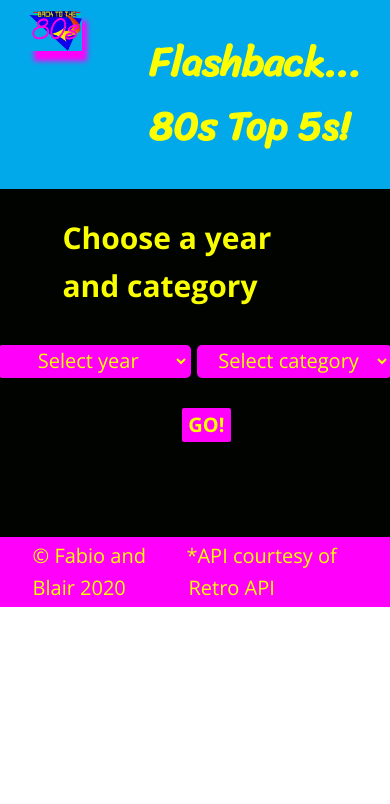
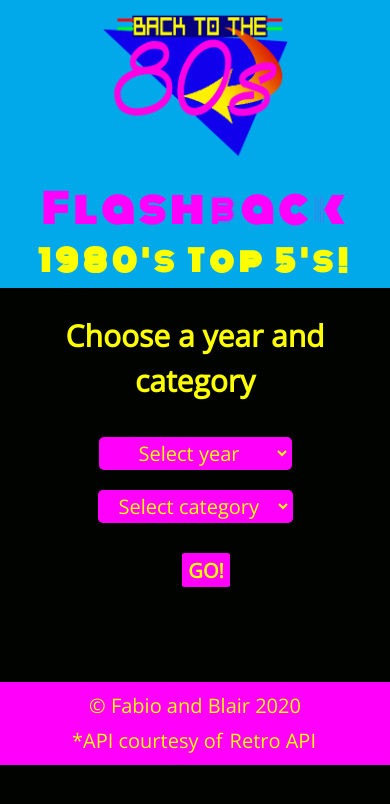
Before and after one commit to FabioandBlair/fabioAndBlairProject4, a plain HTML site: page index.html in a window 390 px wide. Drawn offline with nearby package versions, Linux system fonts and the light colour scheme.

Commit message:
Big Update Fabio

```diff
--- a/index.html
+++ b/index.html
@@ -3,9 +3,14 @@
 <head>
     <meta charset="UTF-8">
     <meta name="viewport" content="width=device-width, initial-scale=1.0">
+
     <link rel="icon" type="image/png" sizes="48x48" href="./assets/80sFavicon.jpg">
+
     <link rel="stylesheet" href="./styles/style.css">
-    <link href="https://fonts.googleapis.com/css?family=Open+Sans:400,400i,700|Sriracha&display=swap" rel="stylesheet">
+
+    <link href="https://fonts.googleapis.com/css?family=Monoton|Open+Sans&display=swap" rel="stylesheet">
+
+
     <script src="https://unpkg.com/sweetalert/dist/sweetalert.min.js"></script>
 
     <title>Fabio and Blair's Project 4 App</title>
@@ -17,7 +22,8 @@
                 <img src="./assets/v-year.png" alt="Logo Back to the Eighties">
             </div>
             <div class="titleContainer">
-                <h1>Flashback... 80s Top 5s!</h1>
+                <h1>Flashback</h1>
+                <h2>1980's Top 5's!</h2>
             </div>
         </div>
     </header>
--- a/styles/scss/_globalSettings.scss
+++ b/styles/scss/_globalSettings.scss
@@ -6,6 +6,7 @@ body {
     font-size: 2rem;
     line-height: 1.6;
     color: $color4;
+    background-color: $color5;
 }
 
 .wrapper {
@@ -37,6 +38,19 @@ form {
     padding: 0;
 }
 
+ul {
+    list-style: none;
+}
+
 li {
     text-decoration: none;
 }
+
+h1 {
+    font-size: 5.5vw;
+}
+
+a {
+    display: inline-block;
+    padding: 25px 50px;
+}
--- a/styles/scss/_header.scss
+++ b/styles/scss/_header.scss
@@ -3,35 +3,41 @@ header {
 }
 
 header .wrapper {
-    width: 70%;
-    padding: 1% 0;
+    width: 85%;
     display: flex;
     justify-content: space-around;
+    flex: 1, 2;
 }
 
 .logoContainer {
-    width: calc(15% -10%);
-    padding: 2% 0;
-    margin-right: 10%;
-}
-
-.logoContainer img {
-    width: 40vh;
+    width: 20%;
+    padding: 3% 0 1.5%;
+    order: 1;
 }
 
 .titleContainer {
-    width: calc(85% - 10%);
-    padding: 2% 0;
-    margin-left: 10%;
+    width: calc(80% - 7%);
+    padding-top: 2.5%;
+    margin-left: 7%;
+    order: 2;
+}
+
+h1,
+h2 {
+    line-height: 1.2;
 }
 
 h1 {
-    font-family: $headerFont;
-    margin: 20px 0;
-    color: #fdff00;
-
+    color: $color1;
 }
 
-img {
-    box-shadow: 5px 10px 5px 0px $color1;
+h1,
+.titleContainer h2 {
+    font-family: $headerFont;
+    letter-spacing: 5px;
 }
+
+.titleContainer h2 {
+    font-size: 4.2vw;
+    color: $color4;
+}
--- a/styles/scss/_mediaQueries.scss
+++ b/styles/scss/_mediaQueries.scss
@@ -2,15 +2,71 @@
 @media (max-width: 940px) {
 
     header .wrapper {
-    width: 85%;
+    width: 90%;
     padding: 1% 0;
+    }
+
+    .footerFlexParent {
+        padding: 1.5%;
     }
 }
 
 /* Landscape phone to portrait tablet */
 @media (max-width: 768px) {
+    .footerFlexParent {
+        display: block;
+        text-align: center;
+    }
 }
 
 /* Landscape phones and down */
 @media (max-width: 480px) {
+
+    body {
+        text-align: center;
+    }
+
+    // Header Mobile
+    header .wrapper {
+        width: 95%;
+    }
+
+    .logoContainer {
+        width: 50%;
+        margin: 0 auto;
+    }
+
+    .titleContainer {
+        width: 100%;
+        padding-top: 2.5%;
+        margin-left: 0;
+    }
+
+    h1,
+    h2 {
+        line-height: 1.5;
+    }
+
+    h1 {
+        font-size: 10vw;
+    }
+
+    h1,
+    .titleContainer h2 {
+        letter-spacing: 5px;
+    }
+
+    .titleContainer h2 {
+        font-size: 7.5vw;
+    }
+
+    // Disabling Flexboxes for Mobile
+    header .wrapper,
+    .mainFlexParent,
+    .resultsFlex,
+    .instructions,
+    form {
+        display: block;
+    }
+
 }
--- a/styles/scss/_variables.scss
+++ b/styles/scss/_variables.scss
@@ -1,15 +1,13 @@
 /* Coolors Exported Palette from coolors.co/ff01fb-02a9ea-f6f7f8-faff00-000300 */
 
 /* RGB */
-$color1: rgba(255, 1, 251, 1);
-$color2: rgba(2, 169, 234, 1);
-$color3: rgba(246, 247, 248, 1);
-$color4: rgba(250, 255, 0, 1);
-$color5: rgba(0, 3, 0, 1);
+$color1: rgb(255, 1, 251);
+$color2: rgb(2, 169, 234);
+$color3: rgb(246, 247, 248);
+$color4: rgb(253, 255, 0);
+$color5: rgb(0, 3, 0);
 
 
 // Fonts:
-
-// <link href="https://fonts.googleapis.com/css?family=Open+Sans:400,400i,700|Sriracha&display=swap" rel="stylesheet">
-$headerFont: 'Sriracha', cursive;
+$headerFont: 'Monoton', cursive;
 $mainFont: 'Open Sans', sans-serif;
```
Also changed, not shown: styles/style.css.
